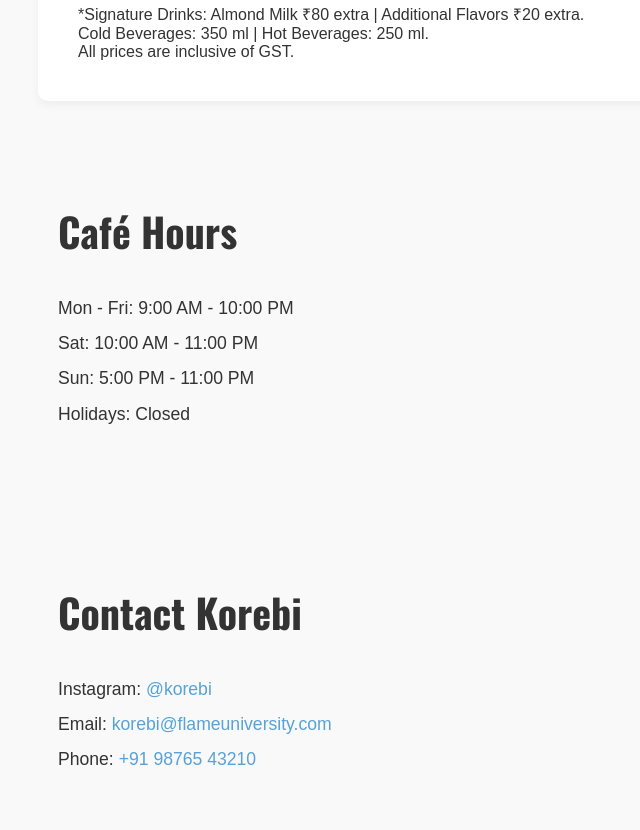
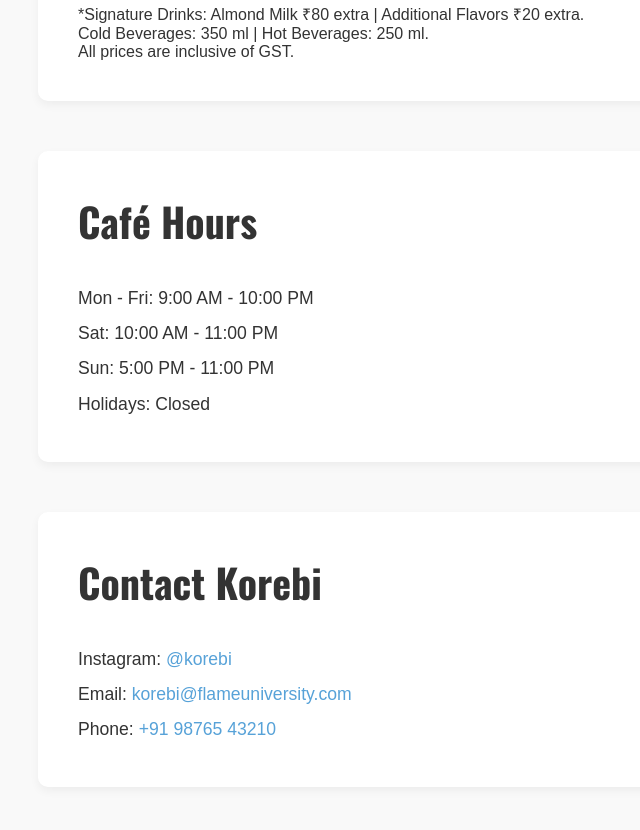
Before and after one commit to ilikewontons/munch-map, a plain HTML site: page korebi-details.html in a window 1280 px wide. Shown: the part 2102-2932 px from the top of the page, without its empty margins (102-742 px from the left). Drawn offline with nearby package versions, Linux system fonts and the light colour scheme; a web font is replaced by a local one.

Commit message:
Update korebi-details.html

```diff
--- a/korebi-details.html
+++ b/korebi-details.html
@@ -79,7 +79,7 @@
     }
 
     /* Menu Section */
-    .menu-section {
+    .menu-section, .hours-section, .contact-section {
       background-color: #fff;
       border-radius: 10px;
       box-shadow: 0 4px 10px rgba(0, 0, 0, 0.05);
@@ -152,10 +152,6 @@
     .section {
       opacity: 0;
       animation: fadeInUp 1s forwards;
-    }
-
-    .hours-section, .contact-section {
-      margin-bottom: 50px;
     }
 
     .hours-list, .contact-list {
@@ -367,7 +363,7 @@
     </div>
   </div>
 
-  <!-- Café Hours Section -->
+  <!-- Café Hours Section with Container -->
   <div id="hours-section" class="container hours-section section">
     <h2>Café Hours</h2>
     <ul class="hours-list">
@@ -378,7 +374,7 @@
     </ul>
   </div>
 
-  <!-- Contact Section -->
+  <!-- Contact Section with Container -->
   <div id="contact-section" class="container contact-section section">
     <h2>Contact Korebi</h2>
     <ul class="contact-list">
```
